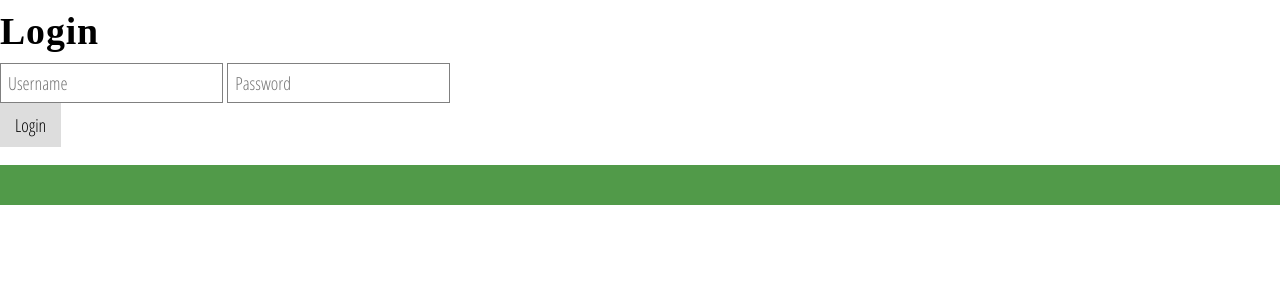
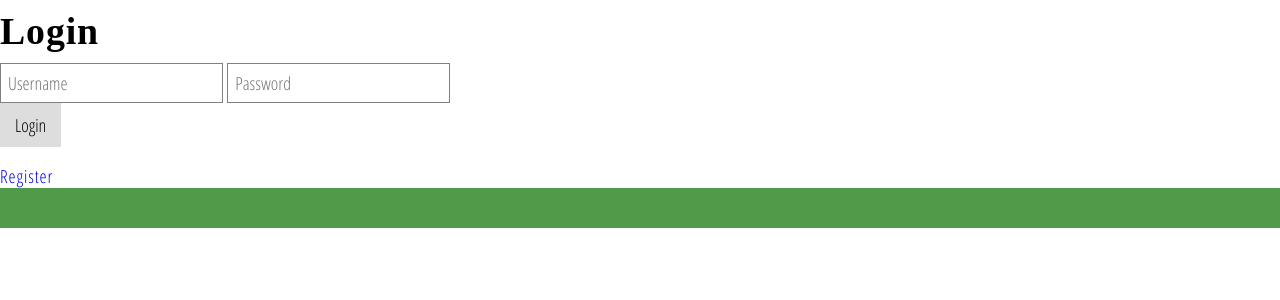
Before and after one commit to howardthesheep/GolfWebApp, a PHP site: page /login.php in a window 1280 px wide. Shown: the part 180-480 px from the top of the page. Run offline with PHP 8.4, Linux system fonts and the light colour scheme; data that the repository does not hold is empty; some web fonts are replaced.

Commit message:
Registration changes

```diff
--- a/login.php
+++ b/login.php
@@ -41,6 +41,7 @@
                     <input type="submit" name="submit" value="Login">
                 </form>
                 <div><?php echo $error;?></div>
+                <a href="register.php">Register</a>
             </div>
         </div>
     </body>
```
